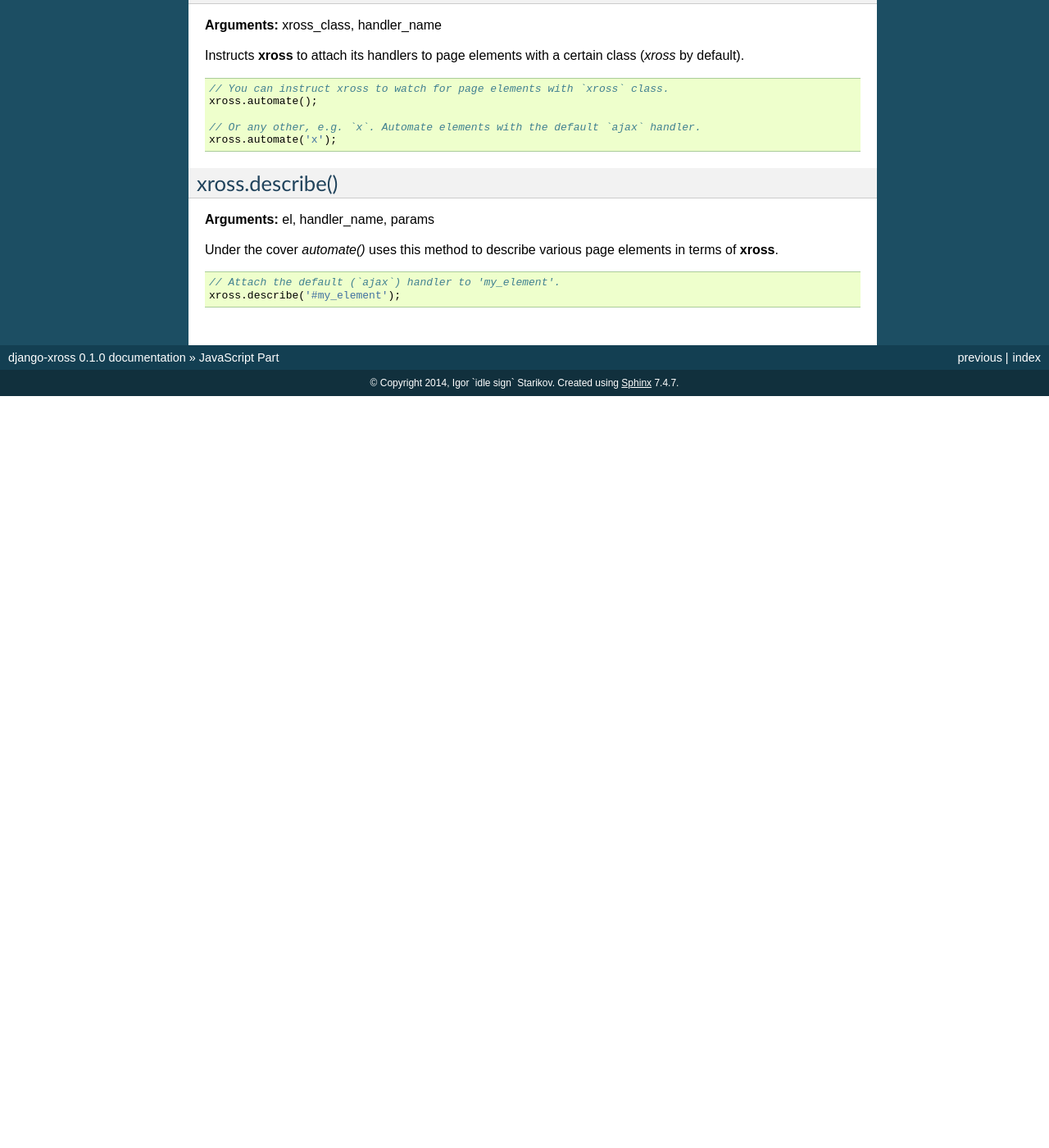
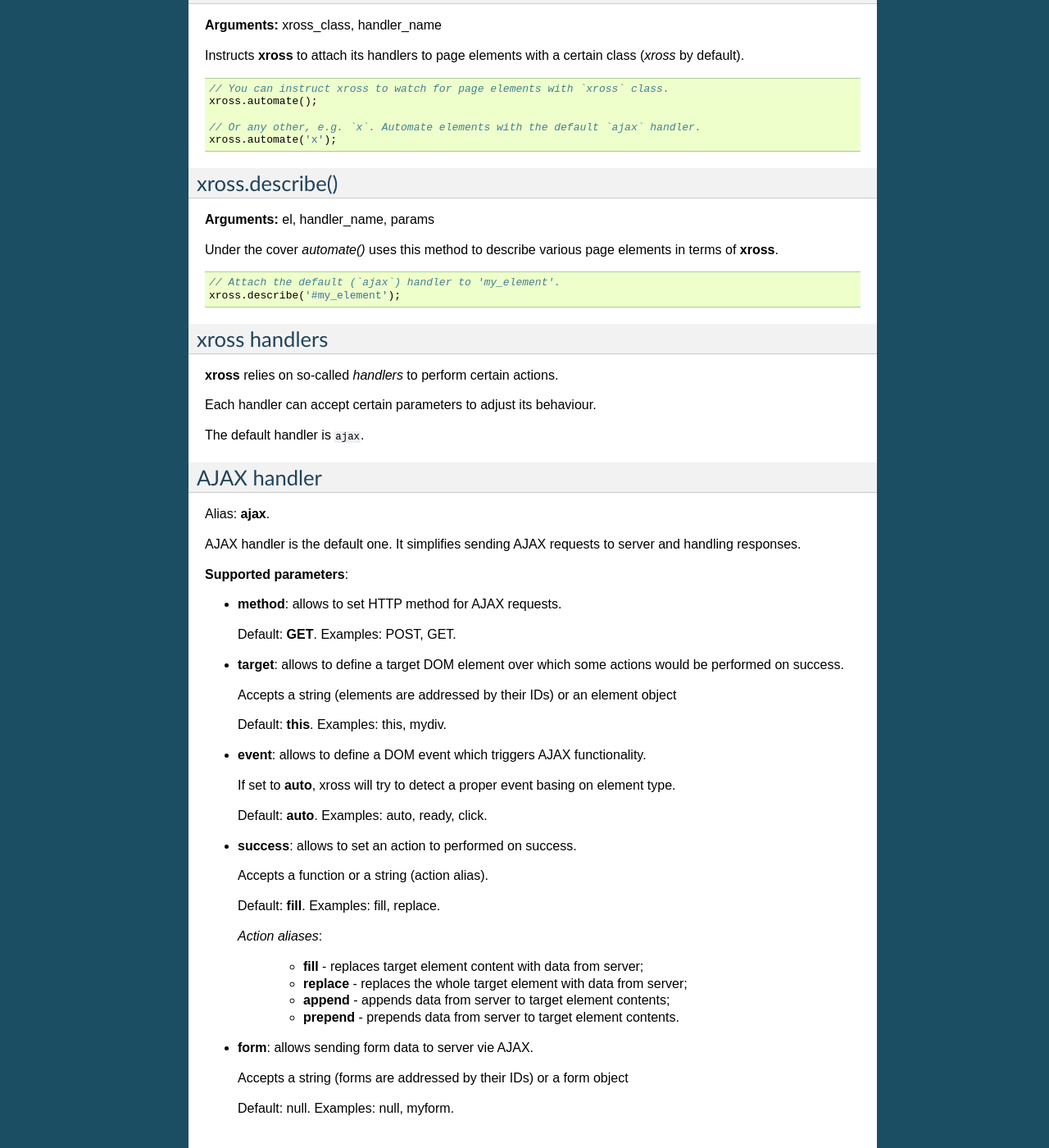
Before and after one commit to idlesign/django-xross, a Sphinx documentation site: the page built from docs/source/javascript.rst, in a window 1280 px wide and 1400 px high, scrolled down 421 px. Shown: the whole window at 82% size. Built offline with Sphinx 7.4.7, drawn with Linux system fonts in a browser that asks for light colours; before the commit the page ends 904 px from its top, so only the background shows below that; some of the changed text lies outside the part shown.

Commit message:
Docs updated with `ajax` handler info.

```diff
--- a/docs/source/javascript.rst
+++ b/docs/source/javascript.rst
@@ -55,3 +55,69 @@ Under the cover `automate()` uses this method to describe various page elements
 
     // Attach the default (`ajax`) handler to 'my_element'.
     xross.describe('#my_element');
+
+
+
+xross handlers
+--------------
+
+**xross** relies on so-called *handlers* to perform certain actions.
+
+Each handler can accept certain parameters to adjust its behaviour.
+
+The default handler is ``ajax``.
+
+
+
+AJAX handler
+------------
+
+Alias: **ajax**.
+
+AJAX handler is the default one. It simplifies sending AJAX requests to server and handling responses.
+
+
+**Supported parameters**:
+
+
+* **method**: allows to set HTTP method for AJAX requests.
+
+  Default: **GET**. Examples: POST, GET.
+
+
+* **target**: allows to define a target DOM element over which some actions would be performed on success.
+
+  Accepts a string (elements are addressed by their IDs) or an element object
+
+  Default: **this**. Examples: this, mydiv.
+
+
+* **event**: allows to define a DOM event which triggers AJAX functionality.
+
+  If set to **auto**, xross will try to detect a proper event basing on element type.
+
+  Default: **auto**. Examples: auto, ready, click.
+
+
+* **success**: allows to set an action to performed on success.
+
+  Accepts a function or a string (action alias).
+
+  Default: **fill**. Examples: fill, replace.
+
+  *Action aliases*:
+
+    * **fill** - replaces target element content with data from server;
+
+    * **replace** - replaces the whole target element with data from server;
+
+    * **append** - appends data from server to target element contents;
+
+    * **prepend** - prepends data from server to target element contents.
+
+
+* **form**: allows sending form data to server vie AJAX.
+
+  Accepts a string (forms are addressed by their IDs) or a form object
+
+  Default: null. Examples: null, myform.
```
